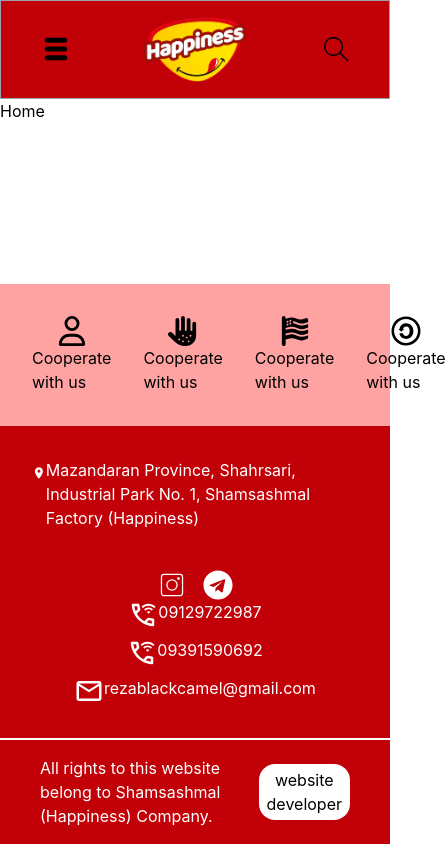
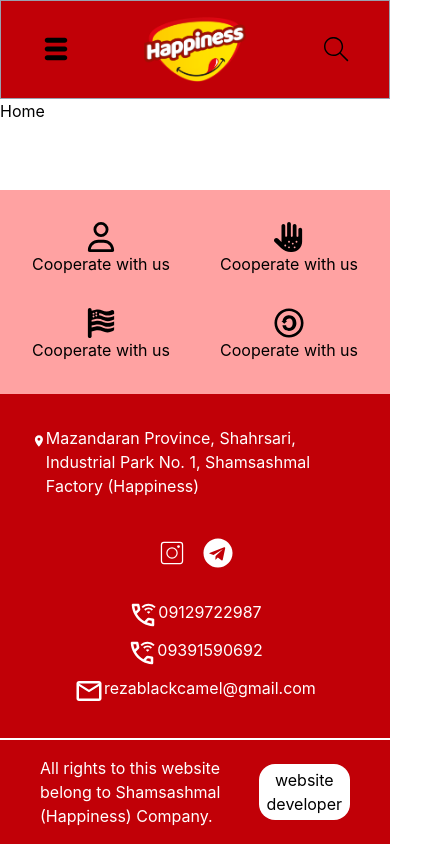
Before and after one commit to RezaFrontEndDeveloper/happiness-food.com, a React (Vite) app: page / in a window 390 px wide. Shown: the whole page, 446 px wide, since content can reach past the window. Built offline with nearby package versions, Linux system fonts and the light colour scheme.

Commit message:
Fixed footer in mobile

```diff
--- a/src/components/Footer/FooterDown.jsx
+++ b/src/components/Footer/FooterDown.jsx
@@ -7,7 +7,7 @@ import { MdOutlineEmail } from "react-icons/md";
 
 function FooterDown() {
   return (
-    <div className="w-full flex-col sm:flex-row bg-red-700 p-8  border-b-2 border-white">
+    <div className="w-full flex flex-col sm:flex-row gap-8  bg-red-700 p-8  border-b-2 border-white">
       <div className="flex w-full flex-1 flex-col gap-10 justify-start items-center">
         <IconTextFlex icon={<MdLocationOn size={30} color="white" />}>Mazandaran Province, Shahrsari, Industrial Park No. 1, Shamsashmal Factory (Happiness)</IconTextFlex>
         <div className="flex justify-center sm:justify-start items-center gap-4 w-full">
--- a/src/components/Footer/FooterUp.jsx
+++ b/src/components/Footer/FooterUp.jsx
@@ -6,7 +6,7 @@ import { FaCreativeCommonsSa } from "react-icons/fa";
 
 function FooterUp() {
   return (
-    <div className="flex gap-8  sm:flex-row justify-between p-8 bg-red-300 w-full">
+    <div className="flex gap-8 flex-wrap  sm:flex-row justify-between p-8 bg-red-300 w-full">
       <IconInFooter icon={<FaRegUser size={30} />}>Cooperate with us</IconInFooter>
       <IconInFooter icon={<FaHandDots size={30} />}>Cooperate with us</IconInFooter>
       <IconInFooter icon={<FaFlagUsa size={30} />}>Cooperate with us</IconInFooter>
```
